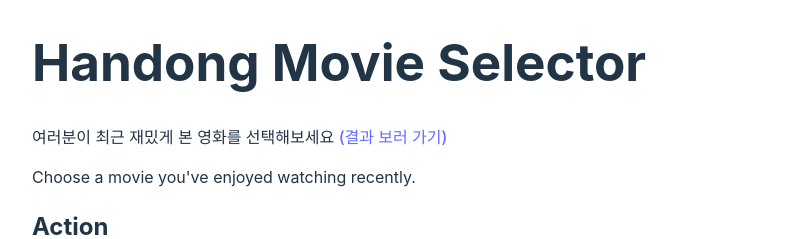
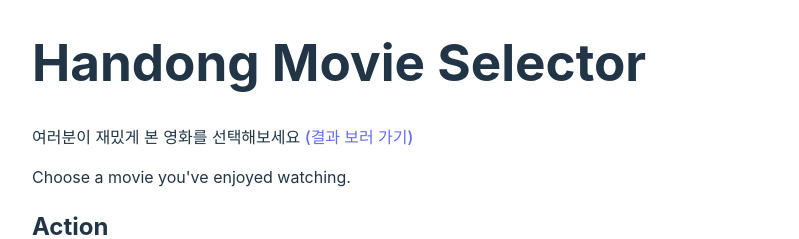
Before and after one commit to junglesub/aiproj-movie, a React (Vite) app: page / in a window 1280 px wide. Shown: the top 239 px of the page, without its empty margins (240-1039 px from the left). Built offline with nearby package versions, Linux system fonts and the light colour scheme; no server answers; the database is empty.

Commit message:
change text

```diff
--- a/src/App.jsx
+++ b/src/App.jsx
@@ -74,12 +74,12 @@ function App() {
     <div className="App">
       <h1>Handong Movie Selector</h1>
       <p>
-        여러분이 최근 재밌게 본 영화를 선택해보세요{" "}
+        여러분이 재밌게 본 영화를 선택해보세요{" "}
         <Link className="center" to="/stats">
           (결과 보러 가기)
         </Link>
       </p>
-      <p>Choose a movie you've enjoyed watching recently.</p>
+      <p>Choose a movie you've enjoyed watching.</p>
 
       {Object.keys(categories).map((catname) => (
         <div key={catname}>
```
